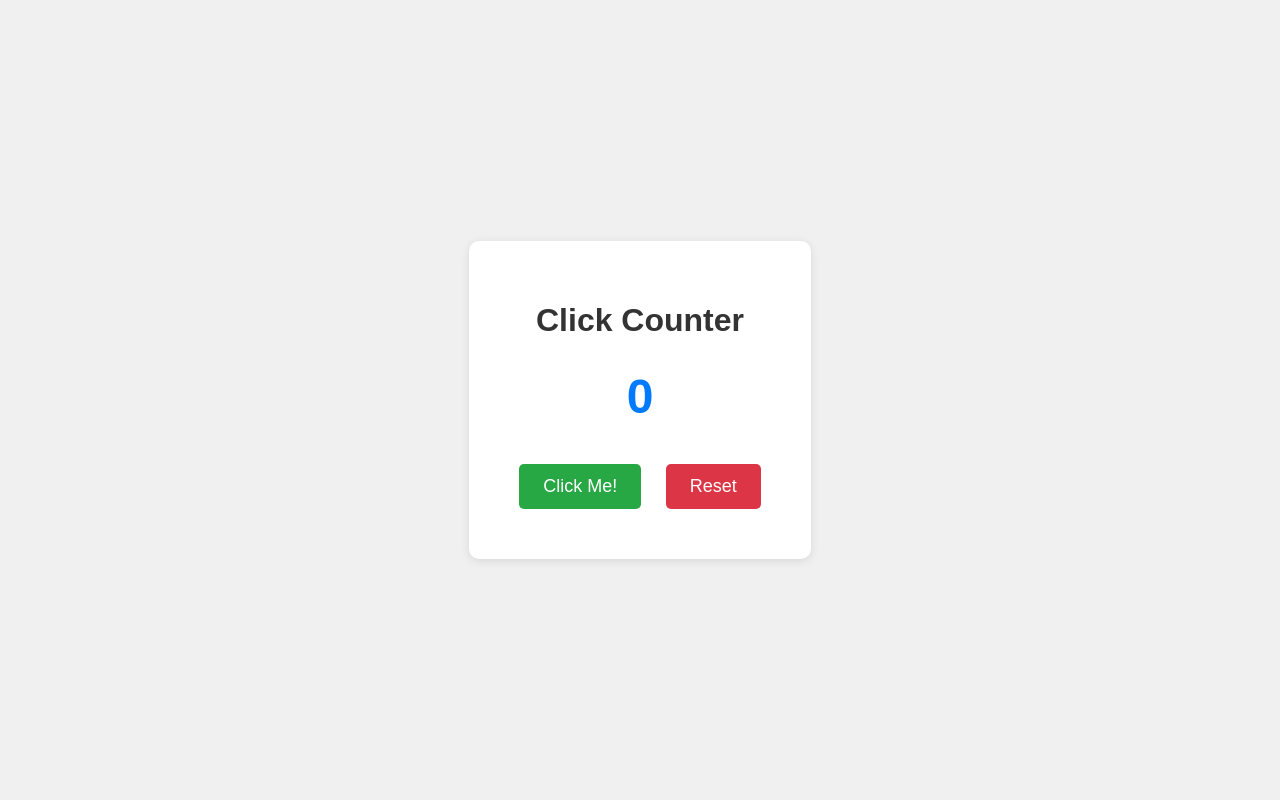
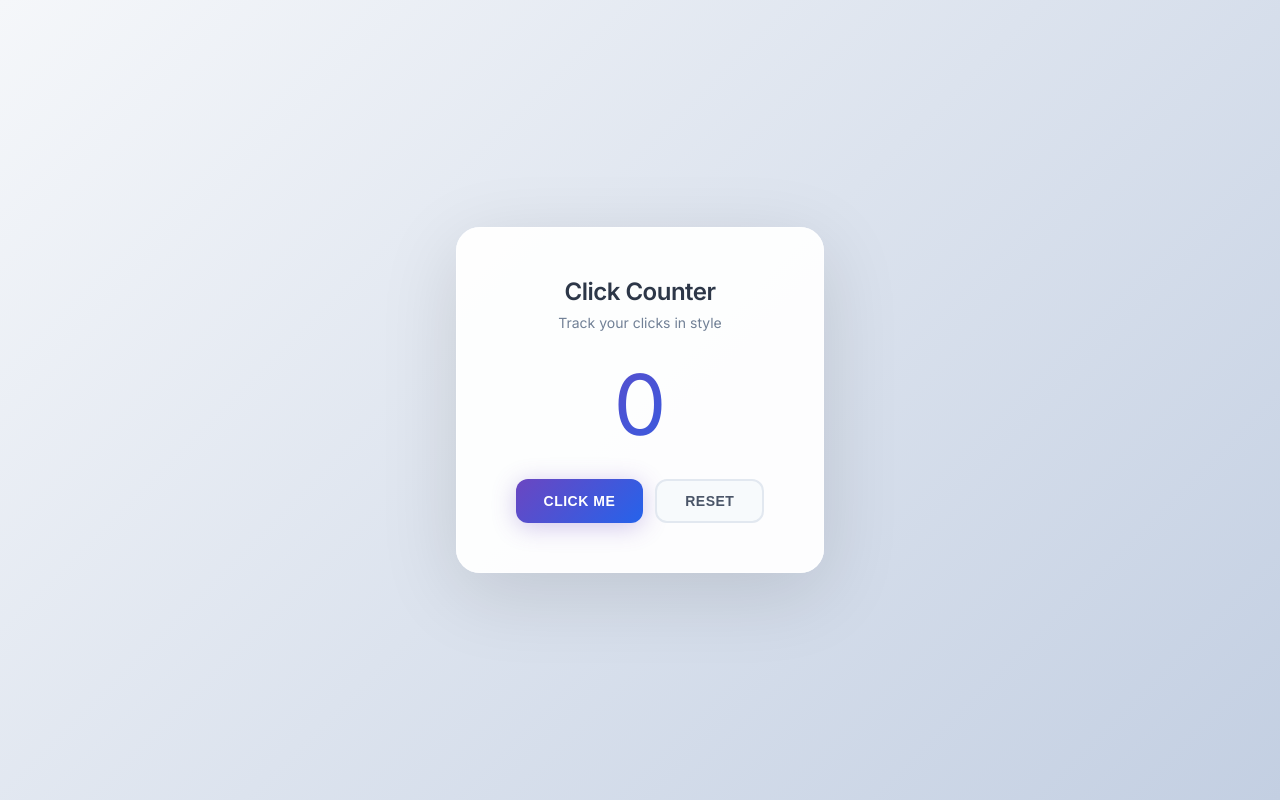
Before and after one commit to aliciawarddev/js-click-counter, a plain HTML site: page index.html in a window 1280 px wide. Drawn offline with Linux system fonts and the light colour scheme.

Commit message:
Update css styling to look more modern and sleek

```diff
--- a/index.html
+++ b/index.html
@@ -4,21 +4,18 @@
         <meta charset="UTF-8">
         <meta name="viewport" content="width=device-width, initial-scale=1.0">
         <link rel="stylesheet" href="style.css">
+        <link href="https://fonts.googleapis.com/css2?family=Poppins:wght@400;600;800&display=swap" rel="stylesheet">
         <title>Button Click Counter</title>
     </head>
     <body>
-        <!-- HTML Structure -->
         <div class="container">
             <h1>Click Counter</h1>
-
-            <!-- This div will display the current count -->
+            <p class="subtitle">Track your clicks in style</p>
             <div id="counter">0</div>
-
-            <!-- Button to increase the counter -->
-            <button id="clickButton">Click Me!</button>
-
-            <!-- Button to reset the counter -->
-            <button id="resetButton">Reset</button>
+            <div class="button-group">
+                <button id="clickButton">Click Me</button>
+                <button id="resetButton">Reset</button>
+            </div>
         </div>
     </body>
 </html>
--- a/style.css
+++ b/style.css
@@ -1,61 +1,95 @@
+@import url('https://fonts.googleapis.com/css2?family=Inter:wght@400;600;800&display=swap');
+
+* {
+    margin: 0;
+    padding: 0;
+    box-sizing: border-box;
+}
+
+
 body {
-    font-family: Arial, sans-serif;
+    font-family: 'Inter', sans-serif;
+    min-height: 100vh;
     display: flex;
     justify-content: center;
     align-items: center;
-    min-height: 100vh;
-    margin: 0;
-    background-color: #f0f0f0;
+    background: linear-gradient(135deg, #f5f7fa 0%, #c3cfe2 100%);
 }
 
 .container {
-    background-color: white;
-    padding: 40px;
-    border-radius: 10px;
-    box-shadow: 0 2px 10px rgba(0, 0, 0, 0.1);
+    background: rgba(255, 255, 255, 0.95);
+    padding: 50px 60px;
+    border-radius: 24px;
+    box-shadow:
+        0 20px 80px rgba(0, 0, 0, 0.12),
+        0 0 0 1px rgba(255, 255, 255, 0.8) inset;
     text-align: center;
+    min-width: 350px;
 }
 
 h1 {
-    color: #333;
-    margin-bottom: 20px;
+    font-size: 24px;
+    font-weight: 600;
+    color: #2d3748;
+    margin-bottom: 8px;
+    letter-spacing: -0.5px;
+}
+
+.subtitle {
+    color: #718096;
+    font-size: 14px;
+    margin-bottom: 32px;
 }
 
 #counter {
-    font-size: 48px;
-    color: #007bff;
-    margin: 30px 0;
-    font-weight: bold;
+    font-size: 84px;
+    font-weight: 800px;
+    background: linear-gradient(135deg, #6b46c1, #2563eb);
+    -webkit-background-clip: text;
+    -webkit-text-fill-color: transparent;
+    background-clip: text;
+    margin: 32px 0;
+    line-height: 1;
+    transition: transform 0.3s cubic-bezier(0.68, -0.55, 0.265, 1.55);
+}
+
+.button-group {
+    display: flex;
+    gap: 12px;
+    justify-content: center;
 }
 
 button {
-    font-size: 18px;
-    padding: 12px 24px;
-    margin: 10px;
+    font-size: 14px;
+    font-weight: 600;
+    padding: 12px 28px;
     border: none;
-    border-radius: 5px;
+    border-radius: 12px;
     cursor: pointer;
-    transition: transform 0.1s;
-}
-
-button:active {
-    transform: scale(0.95);
+    transition: all 0.3s cubic-bezier(0.68, -0.55, 0.265, 1.55);
+    text-transform: uppercase;
+    letter-spacing: 0.5px;
 }
 
 #clickButton {
-    background-color: #28a745;
+    background: linear-gradient(135deg, #6b46c1, #2563eb);
     color: white;
+    box-shadow: 0 4px 24px rgba(107, 70, 193, 0.3);
 }
 
 #clickButton:hover {
-    background-color: #218838;
+    transform: translateY(-2px) scale(1.02);
+    box-shadow: 0 6px 32px rgba(107, 70, 193, 0.4);
 }
 
 #resetButton {
-    background-color: #dc3545;
-    color: white;
+    background: #f7fafc;
+    color: #4a5568;
+    border: 2px solid #e2e8f0;
 }
 
 #resetButton:hover {
-    background-color: #c82333;
+    background: #edf2f7;
+    border-color: #cbd5e0;
+    transform: translateY(-2px);
 }
```
